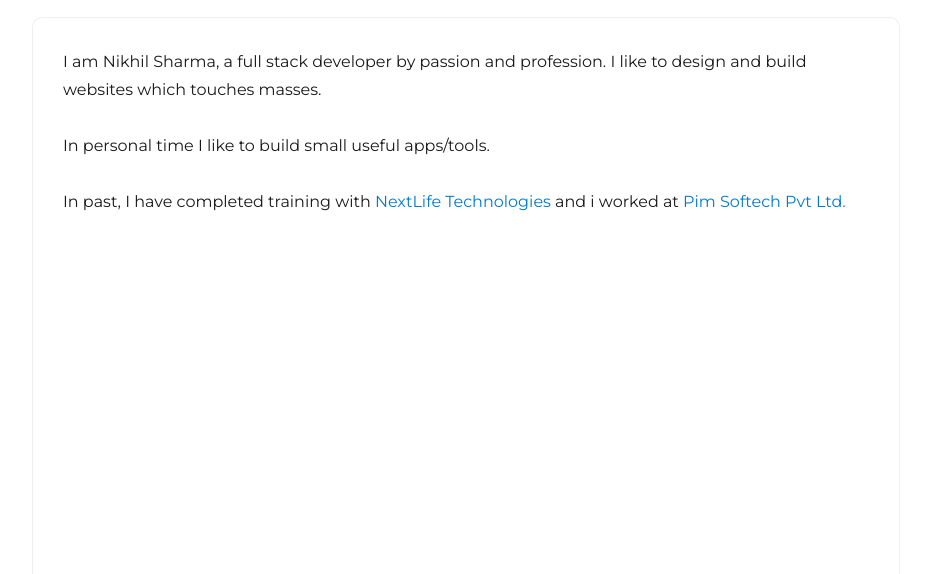
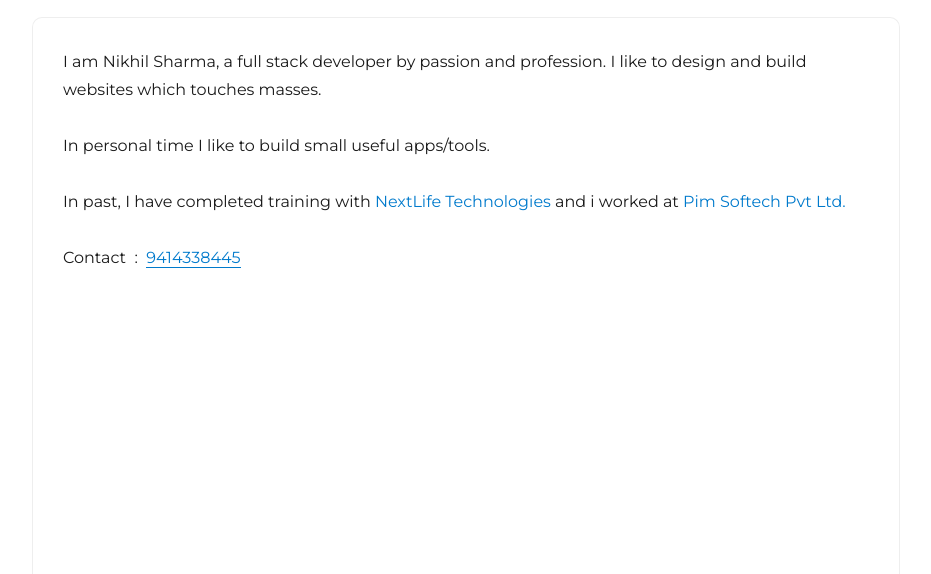
Before and after one commit to nikhil141/first_react_website, a Gatsby site: page / in a window 1280 px wide. Shown: the part 120-694 px from the top of the page, without its empty margins (174-1105 px from the left). Built offline with nearby package versions, Linux system fonts and the light colour scheme; Gatsby itself is replaced by a stand-in of ours; some packages are replaced by stand-ins of ours.

Commit message:
add-contact

```diff
--- a/src/pages/index.js
+++ b/src/pages/index.js
@@ -18,6 +18,7 @@ const AboutPage = ({ data, location }) => {
         <p>In personal time I like to build small useful apps/tools. </p>
         <p>In past, I have completed training with {" "}<a href="http://www.nxtlifetechnologies.com/" className="no-underline"> NextLife Technologies</a> and i worked at {" "}
           <a href="http://pim.school/" className="no-underline">Pim Softech Pvt Ltd.</a></p>
+           <p>Contact &nbsp;:  &nbsp;<a href="tel:+91-9414338445">9414338445</a></p>
           <div className="about-connect">
            <a href="mailto:ns1043937@gmail.com" className="img-link">
              <img src={Email} className="about-img" alt=""></img>
```
